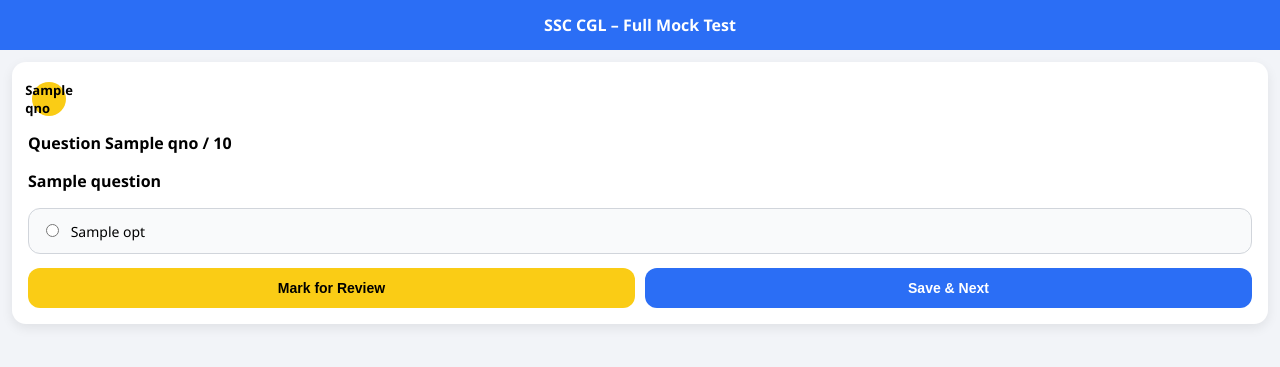
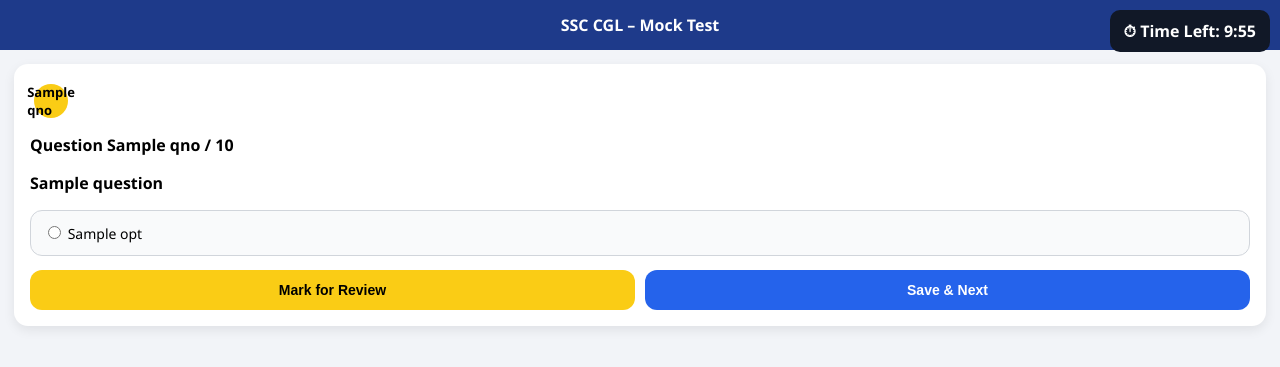
Before and after one commit to manojnehra1801-beep/Online-mock-platform, a Flask app: template templates/ssc_cgl_exam_1.html in a window 1280 px wide. Shown: the top 367 px of the page. Run offline with Flask 3, Linux system fonts and the light colour scheme; the template is opened without the code that fills it: most values are stand-ins (such as "Sample title", 1, 10 or a date in 2020).

Commit message:
Update ssc_cgl_exam_1.html

```diff
--- a/templates/ssc_cgl_exam_1.html
+++ b/templates/ssc_cgl_exam_1.html
@@ -3,7 +3,7 @@
 <head>
 <meta charset="UTF-8">
 <meta name="viewport" content="width=device-width, initial-scale=1.0">
-<title>SSC CGL – Full Mock Test</title>
+<title>SSC CGL Mock Test</title>
 
 <style>
 body{
@@ -12,9 +12,9 @@
     background:#f2f4f8;
 }
 
-/* header */
+/* Header */
 .header{
-    background:#2b6ef5;
+    background:#1e3a8a;
     color:#fff;
     padding:14px;
     text-align:center;
@@ -22,9 +22,22 @@
     font-weight:600;
 }
 
-/* layout */
+/* Timer */
+.timer{
+    position:fixed;
+    top:10px;
+    right:10px;
+    background:#111827;
+    color:#fff;
+    padding:10px 14px;
+    border-radius:10px;
+    font-weight:600;
+    z-index:1000;
+}
+
+/* Layout */
 .container{
-    padding:12px;
+    padding:14px;
 }
 
 .box{
@@ -34,7 +47,7 @@
     box-shadow:0 4px 12px rgba(0,0,0,0.08);
 }
 
-/* palette */
+/* Palette */
 .palette{
     display:flex;
     flex-wrap:wrap;
@@ -54,26 +67,17 @@
     color:#000;
 }
 
-/* palette colors */
-.attempted{
-    background:#22c55e;   /* green */
-}
+.attempted{ background:#22c55e; }
+.review{ background:#facc15; }
+.unattempted{ background:#e5e7eb; }
 
-.review{
-    background:#facc15;   /* yellow */
-}
-
-.unattempted{
-    background:#e5e7eb;   /* grey */
-}
-
-/* question */
+/* Question */
 .qno{
     font-weight:600;
     margin-bottom:10px;
 }
 
-/* options */
+/* Options */
 .option{
     background:#f9fafb;
     border:1px solid #d1d5db;
@@ -83,11 +87,7 @@
     font-size:14px;
 }
 
-.option input{
-    margin-right:8px;
-}
-
-/* buttons */
+/* Buttons */
 .btns{
     display:flex;
     gap:10px;
@@ -103,21 +103,51 @@
     font-weight:600;
 }
 
-.next{
-    background:#2b6ef5;
-    color:#fff;
+.next{ background:#2563eb; color:#fff; }
+.review-btn{ background:#facc15; }
+</style>
+
+<!-- ================= TIMER SCRIPT ================= -->
+<script>
+/*
+  Exam duration:
+  10 questions × 60 sec = 10 minutes
+  (change if needed)
+*/
+let totalSeconds = 10 * 60;
+
+function startTimer(){
+    let timer = setInterval(function(){
+        let min = Math.floor(totalSeconds / 60);
+        let sec = totalSeconds % 60;
+
+        document.getElementById("timer").innerText =
+            min + ":" + (sec < 10 ? "0" + sec : sec);
+
+        totalSeconds--;
+
+        if (totalSeconds < 0){
+            clearInterval(timer);
+            alert("Time Over! Exam will be submitted.");
+            document.getElementById("examForm").submit();
+        }
+    }, 1000);
 }
 
-.review-btn{
-    background:#facc15;
-}
-</style>
+window.onload = startTimer;
+</script>
+
 </head>
 
 <body>
 
 <div class="header">
-    SSC CGL – Full Mock Test
+    SSC CGL – Mock Test
+</div>
+
+<!-- TIMER BOX -->
+<div class="timer">
+    ⏱ Time Left: <span id="timer">10:00</span>
 </div>
 
 <div class="container">
@@ -145,7 +175,7 @@
     Question {{ qno }} / {{ total }}
 </div>
 
-<form method="post">
+<form method="post" id="examForm">
 
 {% if question %}
     <p><b>{{ question }}</b></p>
@@ -169,11 +199,10 @@
 
 <!-- ================= BUTTONS ================= -->
 <div class="btns">
-    <button class="review-btn" name="mark_review">
+    <button class="review-btn" name="mark_review" type="submit">
         Mark for Review
     </button>
-
-    <button class="next">
+    <button class="next" type="submit">
         Save & Next
     </button>
 </div>
```
